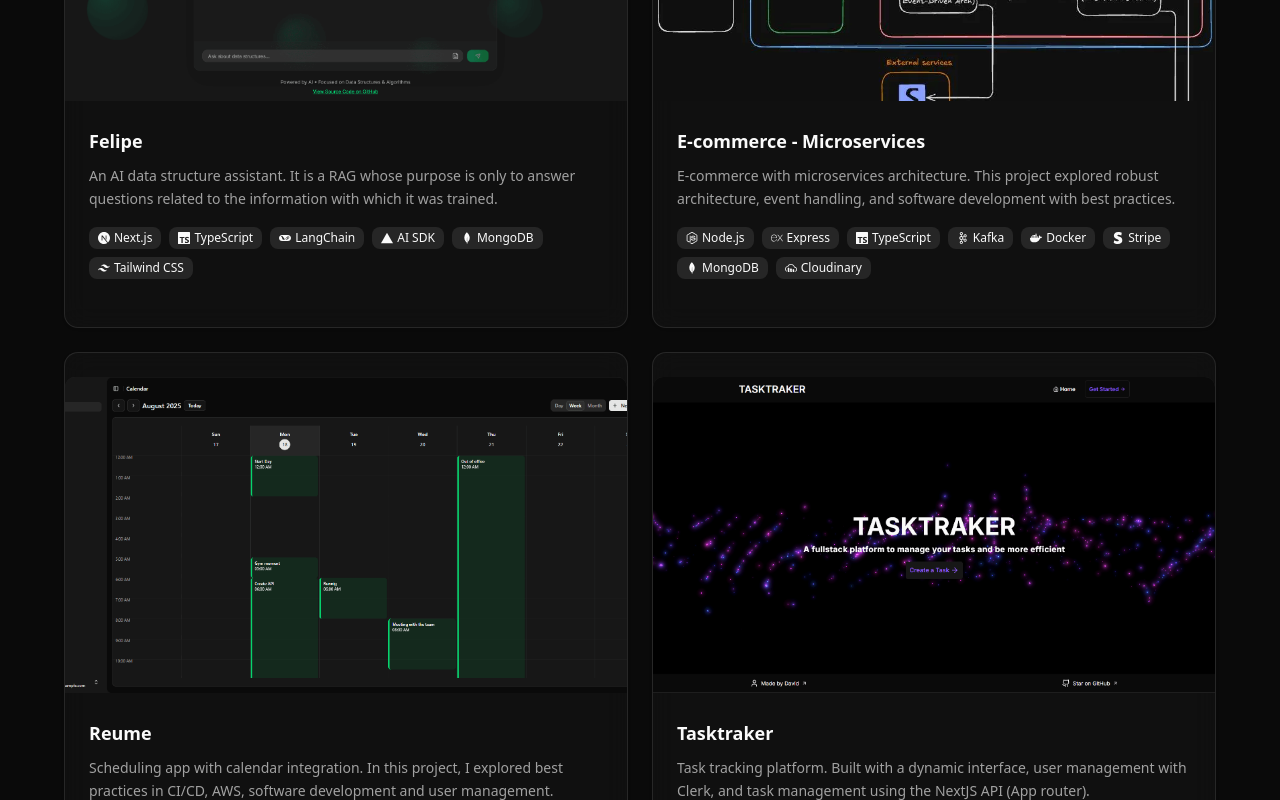
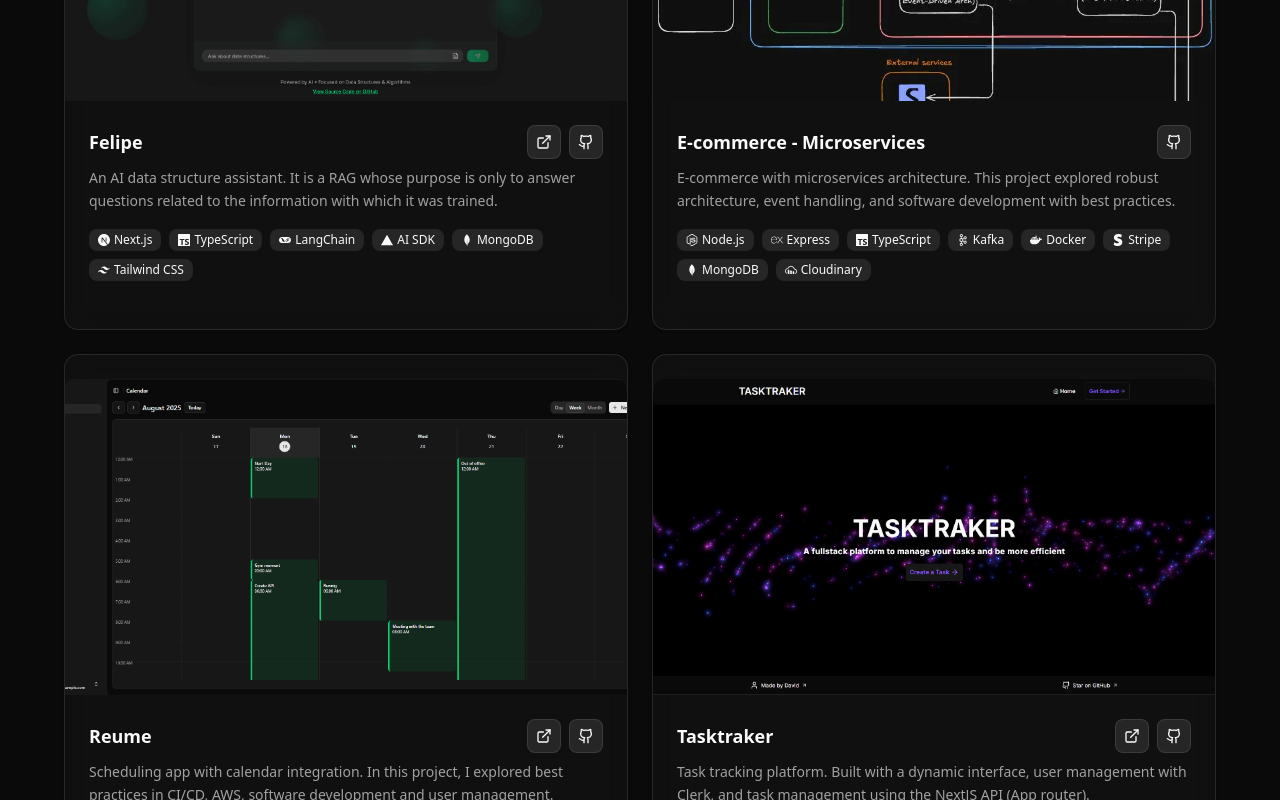
Before and after one commit to eltatata/David-Portfolio, a Next.js app: page / in a window 1280 px wide. Shown: the part 2900-3700 px from the top of the page. Built offline with nearby package versions, Linux system fonts and the light colour scheme.

Commit message:
feat: show links to github and the deployed application

```diff
--- a/src/components/sections/projects.tsx
+++ b/src/components/sections/projects.tsx
@@ -35,13 +35,26 @@
                   <div className="p-6">
                     <div className="flex items-center justify-between mb-2">
                       <h3 className="text-lg font-semibold">{project.title}</h3>
+                      <div className="flex items-center gap-2">
+                        {project.link && (
                           <Link
-                        className="opacity-0 group-hover:opacity-100 transition-opacity p-2 rounded-md hover:bg-muted"
+                            className="p-2 rounded-md border bg-muted hover:bg-muted"
                             href={project.link}
                             target="_blank"
+                            aria-label="Ver aplicación en vivo"
                           >
                             <ExternalLink className="h-4 w-4" />
                           </Link>
+                        )}
+                        <Link
+                          className="p-2 rounded-md border bg-muted hover:bg-muted"
+                          href={project.github}
+                          target="_blank"
+                          aria-label="Ver código en GitHub"
+                        >
+                          <Github className="h-4 w-4" />
+                        </Link>
+                      </div>
                     </div>
                     <p className="text-sm text-muted-foreground leading-relaxed mb-4">
                       {project.description}
--- a/src/lib/info/projects-info.tsx
+++ b/src/lib/info/projects-info.tsx
@@ -28,7 +28,8 @@
     title: t('projects.items.felipe.title'),
     description: t('projects.items.felipe.description'),
     image: '/images/felipe.webp',
-    link: 'https://github.com/eltatata/Nextjs-langchain-retrievalQA',
+    link: 'https://nextjs-langchain-retrieval-qa.vercel.app/',
+    github: 'https://github.com/eltatata/Nextjs-langchain-retrievalQA',
     techStack: [
       { name: 'Next.js', icon: SiNextdotjs },
       { name: 'TypeScript', icon: SiTypescript },
@@ -42,7 +43,7 @@
     title: t('projects.items.ecommerce.title'),
     description: t('projects.items.ecommerce.description'),
     image: '/images/ecommerce.webp',
-    link: 'https://github.com/eltatata/Nodejs-Scalable-Ecommerce',
+    github: 'https://github.com/eltatata/Nodejs-Scalable-Ecommerce',
     techStack: [
       { name: 'Node.js', icon: SiNodedotjs },
       { name: 'Express', icon: SiExpress },
@@ -58,7 +59,8 @@
     title: t('projects.items.reume.title'),
     description: t('projects.items.reume.description'),
     image: '/images/reume.webp',
-    link: 'https://github.com/eltatata/Reume-Frontend',
+    link: 'https://reume-frontend.vercel.app',
+    github: 'https://github.com/eltatata/Reume-Frontend',
     techStack: [
       { name: 'Bun', icon: SiBun },
       { name: 'TypeScript', icon: SiTypescript },
@@ -78,7 +80,8 @@
     title: t('projects.items.tasktraker.title'),
     description: t('projects.items.tasktraker.description'),
     image: '/images/tasktraker.webp',
-    link: 'https://github.com/eltatata/TASKTRAKER',
+    link: 'https://tasktraker-ten.vercel.app',
+    github: 'https://github.com/eltatata/TASKTRAKER',
     techStack: [
       { name: 'Next.js', icon: SiNextdotjs },
       { name: 'TypeScript', icon: SiTypescript },
--- a/src/lib/interfaces.ts
+++ b/src/lib/interfaces.ts
@@ -17,6 +17,7 @@
   title: string;
   description: string;
   image: string;
-  link: string;
+  link?: string;
+  github: string;
   techStack: TechStack[];
 }
```
Lines whose indentation alone changed are shown as unchanged.
